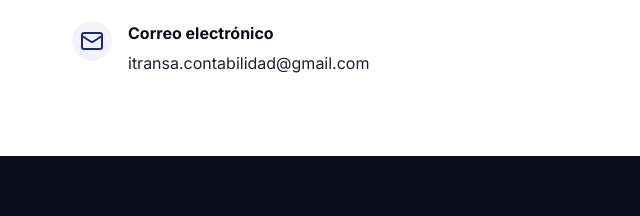
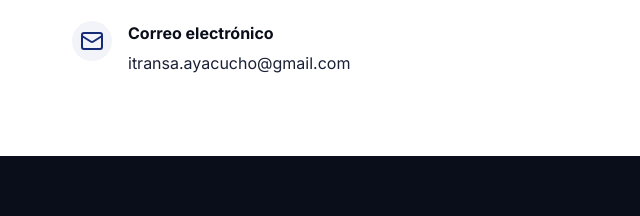
Before and after one commit to JorgeAlonsoS/itransa-website, a website: page index.html in a window 1280 px wide. Shown: the part 4605-4821 px from the top of the page, 0-640 px from the left. Drawn offline with nearby package versions, Linux system fonts and the light colour scheme.

Commit message:
Update company email to itransa.ayacucho@gmail.com

```diff
--- a/index.html
+++ b/index.html
@@ -304,7 +304,7 @@
                     </div>
 
                     <form id="quote-form" class="quote-form"
-                        action="https://formsubmit.co/itransa.contabilidad@gmail.com" method="POST" novalidate>
+                        action="https://formsubmit.co/itransa.ayacucho@gmail.com" method="POST" novalidate>
                         <!-- FormSubmit Configuration -->
                         <input type="hidden" name="_subject" value="Nueva Cotización desde Sitio Web - ITRANSA">
                         <input type="hidden" name="_template" value="table">
@@ -426,7 +426,7 @@
                             </div>
                             <div class="contact-details">
                                 <strong>Correo electrónico</strong>
-                                <span>itransa.contabilidad@gmail.com</span>
+                                <span>itransa.ayacucho@gmail.com</span>
                             </div>
                         </li>
                     </ul>
--- a/js/script.js
+++ b/js/script.js
@@ -173,7 +173,7 @@ document.addEventListener('DOMContentLoaded', () => {
 
     if (form) {
         const COMPANY_WHATSAPP = '573136572695';
-        const COMPANY_EMAIL = 'Itransa.contabilidad@gmail.com';
+        const COMPANY_EMAIL = 'itransa.ayacucho@gmail.com';
 
         // Extract form data as object
         const getFormData = () => {
```
